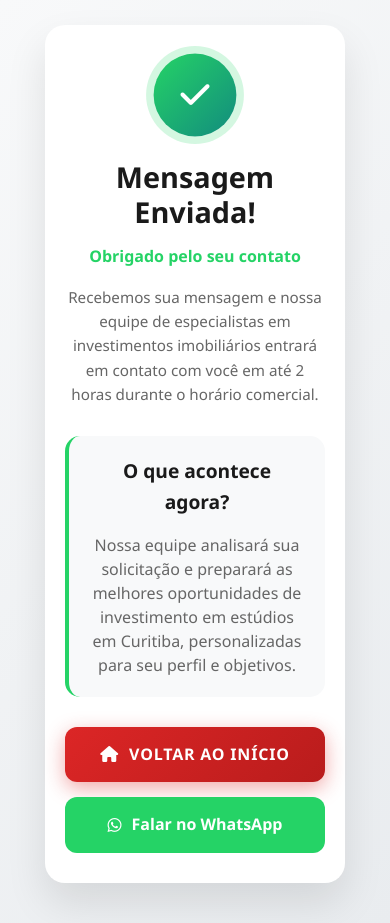
After one commit to Woschbrayan/Br2studios, a PHP site: page /br2studios/obrigado.php in a window 390 px wide. The commit adds this page. Run offline with PHP 8.4, Linux system fonts and the light colour scheme.

Commit message:
Implementa página de agradecimento e redirecionamento automático após envio do formulário de contato

```diff
--- /dev/null
+++ b/obrigado.php
@@ -0,0 +1,304 @@
+<!DOCTYPE html>
+<html lang="pt-BR">
+<head>
+    <meta charset="UTF-8">
+    <meta name="viewport" content="width=device-width, initial-scale=1.0">
+    <title>Obrigado pelo Contato - Br2Studios Curitiba</title>
+    <link rel="stylesheet" href="https://cdnjs.cloudflare.com/ajax/libs/font-awesome/6.0.0/css/all.min.css">
+    <link rel="stylesheet" href="assets/css/contato.css">
+    <style>
+        * {
+            margin: 0;
+            padding: 0;
+            box-sizing: border-box;
+        }
+
+        body {
+            font-family: 'Segoe UI', Tahoma, Geneva, Verdana, sans-serif;
+            line-height: 1.6;
+            color: #333;
+        }
+
+        .container {
+            max-width: 1200px;
+            margin: 0 auto;
+            padding: 0 20px;
+        }
+    </style>
+</head>
+<body>
+
+<style>
+/* Estilos específicos para página de agradecimento */
+.thank-you-section {
+    min-height: 100vh;
+    display: flex;
+    align-items: center;
+    justify-content: center;
+    background: linear-gradient(135deg, #f8f9fa 0%, #e9ecef 100%);
+    padding: 40px 0 60px 0;
+}
+
+.thank-you-container {
+    max-width: 500px;
+    text-align: center;
+    background: white;
+    padding: 50px 35px;
+    border-radius: 20px;
+    box-shadow: 0 20px 40px rgba(0, 0, 0, 0.1);
+    margin: 0 auto;
+}
+
+.thank-you-icon {
+    width: 80px;
+    height: 80px;
+    background: linear-gradient(135deg, #25d366, #128c7e);
+    border-radius: 50%;
+    display: flex;
+    align-items: center;
+    justify-content: center;
+    margin: 0 auto 25px;
+    animation: pulse 2s infinite;
+}
+
+.thank-you-icon i {
+    font-size: 2rem;
+    color: white;
+}
+
+@keyframes pulse {
+    0% {
+        transform: scale(1);
+        box-shadow: 0 0 0 0 rgba(37, 211, 102, 0.7);
+    }
+    70% {
+        transform: scale(1.05);
+        box-shadow: 0 0 0 10px rgba(37, 211, 102, 0);
+    }
+    100% {
+        transform: scale(1);
+        box-shadow: 0 0 0 0 rgba(37, 211, 102, 0);
+    }
+}
+
+.thank-you-title {
+    font-size: 2.2rem;
+    font-weight: 800;
+    color: #1a1a1a;
+    margin-bottom: 18px;
+    line-height: 1.2;
+}
+
+.thank-you-subtitle {
+    font-size: 1.2rem;
+    color: #25d366;
+    font-weight: 600;
+    margin-bottom: 18px;
+}
+
+.thank-you-message {
+    font-size: 1rem;
+    color: #666;
+    line-height: 1.6;
+    margin-bottom: 35px;
+}
+
+.thank-you-details {
+    background: #f8f9fa;
+    padding: 25px;
+    border-radius: 15px;
+    margin-bottom: 35px;
+    border-left: 4px solid #25d366;
+}
+
+.thank-you-details h3 {
+    color: #1a1a1a;
+    font-size: 1.2rem;
+    font-weight: 700;
+    margin-bottom: 15px;
+}
+
+.thank-you-details p {
+    color: #666;
+    margin: 0;
+    line-height: 1.5;
+}
+
+.thank-you-actions {
+    display: flex;
+    flex-direction: column;
+    gap: 20px;
+    align-items: center;
+}
+
+.btn-home {
+    background: linear-gradient(135deg, #dc2626, #b91c1c);
+    color: white;
+    padding: 18px 35px;
+    border-radius: 12px;
+    text-decoration: none;
+    font-weight: 700;
+    font-size: 18px;
+    text-transform: uppercase;
+    letter-spacing: 0.8px;
+    display: flex;
+    align-items: center;
+    justify-content: center;
+    gap: 10px;
+    box-shadow: 0 6px 20px rgba(220, 38, 38, 0.4);
+    transition: all 0.3s ease;
+    border: none;
+    width: 100%;
+    max-width: 300px;
+}
+
+.btn-home:hover {
+    background: linear-gradient(135deg, #b91c1c, #991b1b);
+    transform: translateY(-3px);
+    box-shadow: 0 8px 25px rgba(220, 38, 38, 0.5);
+    color: white;
+    text-decoration: none;
+}
+
+.btn-whatsapp-thank {
+    background: #25d366;
+    color: white;
+    padding: 15px 30px;
+    border-radius: 12px;
+    text-decoration: none;
+    font-weight: 600;
+    font-size: 16px;
+    display: flex;
+    align-items: center;
+    justify-content: center;
+    gap: 10px;
+    transition: all 0.3s ease;
+    width: 100%;
+    max-width: 300px;
+}
+
+.btn-whatsapp-thank:hover {
+    background: #128c7e;
+    transform: translateY(-2px);
+    text-decoration: none;
+    color: white;
+}
+
+/* Responsividade */
+@media (max-width: 768px) {
+    .thank-you-section {
+        padding: 30px 20px 50px 20px;
+        min-height: 100vh;
+    }
+
+    .thank-you-container {
+        padding: 35px 20px;
+        margin: 0 10px;
+        max-width: 450px;
+    }
+
+    .thank-you-icon {
+        width: 80px;
+        height: 80px;
+        margin-bottom: 25px;
+    }
+
+    .thank-you-icon i {
+        font-size: 2rem;
+    }
+
+    .thank-you-title {
+        font-size: 2rem;
+        margin-bottom: 15px;
+    }
+
+    .thank-you-subtitle {
+        font-size: 1.1rem;
+        margin-bottom: 15px;
+    }
+
+    .thank-you-message {
+        font-size: 1rem;
+        margin-bottom: 30px;
+    }
+
+    .thank-you-details {
+        padding: 20px;
+        margin-bottom: 30px;
+    }
+
+    .thank-you-actions {
+        gap: 15px;
+    }
+
+    .btn-home,
+    .btn-whatsapp-thank {
+        padding: 15px 25px;
+        font-size: 16px;
+    }
+}
+
+@media (max-width: 480px) {
+    .thank-you-section {
+        padding: 25px 15px 40px 15px;
+    }
+
+    .thank-you-container {
+        padding: 30px 20px;
+        max-width: 400px;
+    }
+
+    .thank-you-title {
+        font-size: 1.8rem;
+    }
+
+    .thank-you-subtitle {
+        font-size: 1rem;
+    }
+
+    .thank-you-message {
+        font-size: 0.95rem;
+    }
+}
+</style>
+
+<section class="thank-you-section">
+    <div class="container">
+        <div class="thank-you-container">
+            <div class="thank-you-icon">
+                <i class="fas fa-check"></i>
+            </div>
+
+            <h1 class="thank-you-title">Mensagem Enviada!</h1>
+            <p class="thank-you-subtitle">Obrigado pelo seu contato</p>
+
+            <p class="thank-you-message">
+                Recebemos sua mensagem e nossa equipe de especialistas em investimentos imobiliários
+                entrará em contato com você em até 2 horas durante o horário comercial.
+            </p>
+
+            <div class="thank-you-details">
+                <h3>O que acontece agora?</h3>
+                <p>
+                    Nossa equipe analisará sua solicitação e preparará as melhores oportunidades
+                    de investimento em estúdios em Curitiba, personalizadas para seu perfil e objetivos.
+                </p>
+            </div>
+
+            <div class="thank-you-actions">
+                <a href="index.php" class="btn-home">
+                    <i class="fas fa-home"></i>
+                    Voltar ao Início
+                </a>
+
+                <a href="https://wa.me/554141410093" class="btn-whatsapp-thank" target="_blank">
+                    <i class="fab fa-whatsapp"></i>
+                    Falar no WhatsApp
+                </a>
+            </div>
+        </div>
+    </div>
+</section>
+
+</body>
+</html>
```
Also changed, not shown: contato.php (+4 -3 lines).
